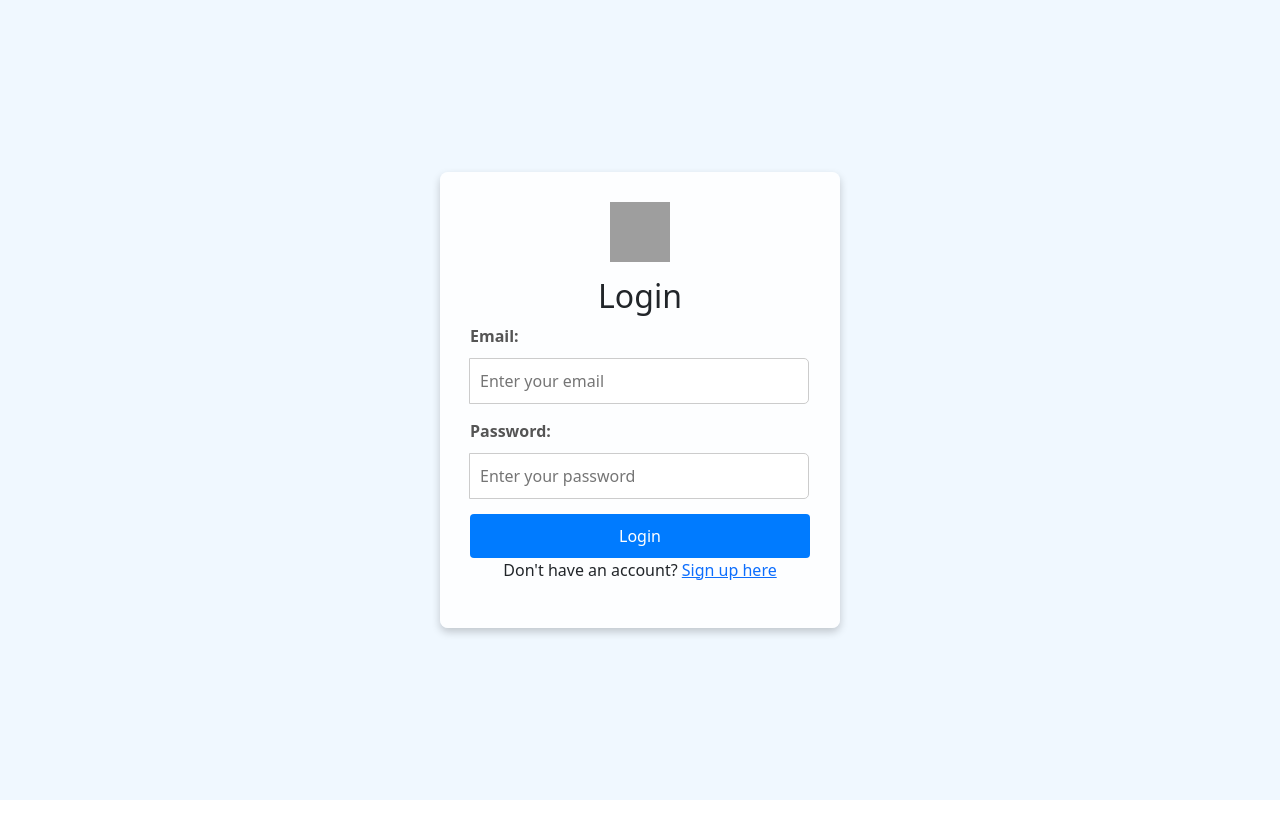
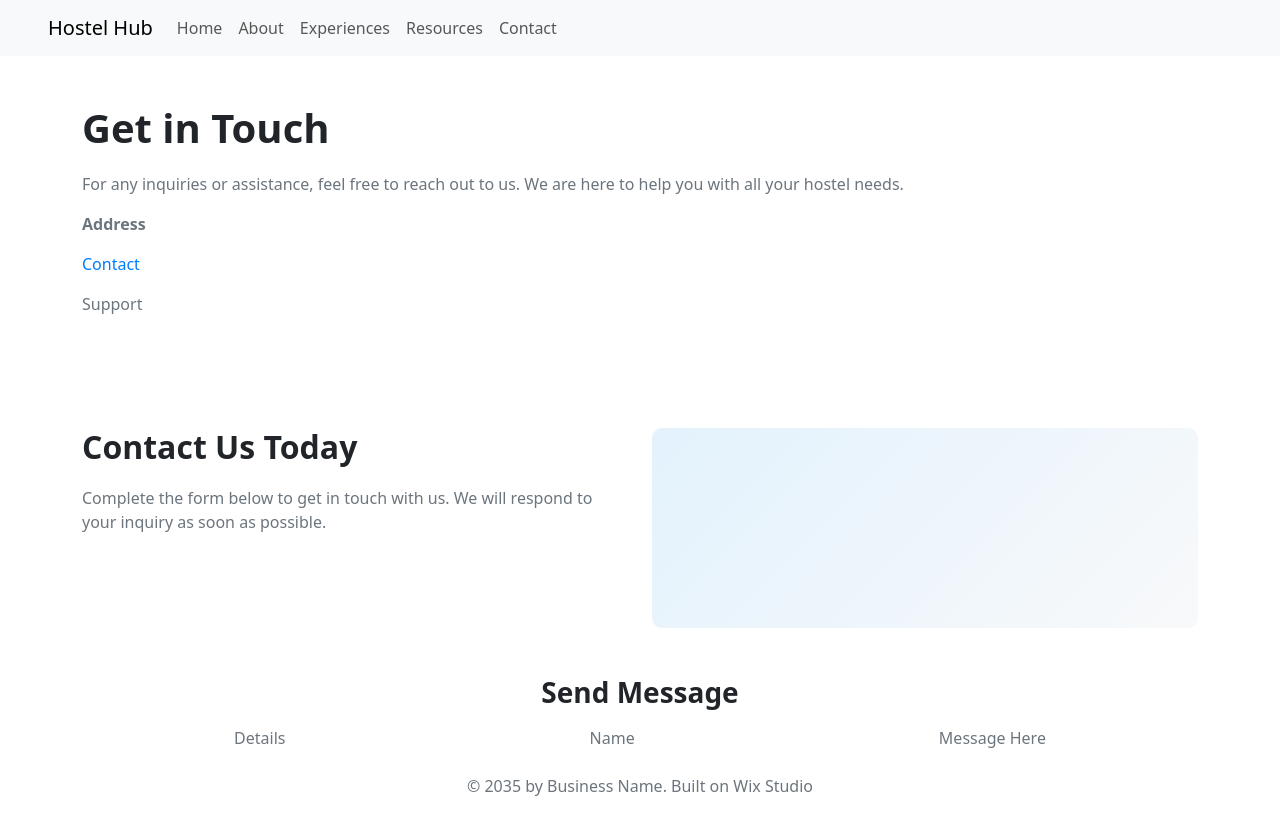
Before and after one commit to syedsuhail07/project, a React (Create React App) app: page /contact in a window 1280 px wide. Before the commit this address led to /. Shown: the top 838 px of the page. Before the commit the page ends 800 px from the top, so only its background shows below. Built offline with nearby package versions, Linux system fonts and the light colour scheme; grey boxes are pictures that could not be loaded.

Commit message:
new code

```diff
--- a/src/App.js
+++ b/src/App.js
@@ -1,5 +1,5 @@
 import React from 'react';
-import { BrowserRouter as Router, Routes, Route, Navigate } from 'react-router-dom';
+import { BrowserRouter as Router, Routes, Route, Navigate, Link } from 'react-router-dom';
 import Login from './components/Login';
 import Signup from './components/Signup';
 import Homepage from './components/user/Homepage';
@@ -7,10 +7,16 @@ import Adminhome from './components/admin/Adminhome';
 import Userdashboard from './components/user/userdashboard';
 import UserProfile from './components/user/userprofile';
 import Outpass from './components/admin/outpass';
+import AboutPage from './components/user/AboutPage';
+import ExperiencesPage from './components/user/ExperiencesPage';
+import ResourcesPage from './components/user/ResourcesPage';
+import ContactPage from './components/user/ContactPage';
 
 function App() {
   return (
     <Router>
+
+
       <Routes>
         <Route path="/" element={<Login />} />
         <Route path="/signup" element={<Signup />} />
@@ -19,6 +25,10 @@ function App() {
         <Route path="/user-dashboard" element={<Userdashboard />} />
         <Route path="/profile" element={<UserProfile />} />
         <Route path="/outpass" element={<Outpass />} />
+        <Route path="/experiences" element={<ExperiencesPage />} />
+        <Route path="/about" element={<AboutPage />} />
+        <Route path="/resources" element={<ResourcesPage />}/>
+        <Route path="/contact" element={<ContactPage />}/>
         <Route path="*" element={<Navigate to="/" />} />
       </Routes>
     </Router>
--- a/src/components/user/AboutPage.js
+++ b/src/components/user/AboutPage.js
@@ -1,12 +1,36 @@
 import React from "react";
 import { Link } from "react-router-dom";
 import "bootstrap/dist/css/bootstrap.min.css";
-import "./HomePage.css";
+import "./Homepage.css";
 import "./AboutPage.css";
 
-const AboutPage = () => {
+function AboutPage() {
   return (
     <div>
+      {/* Navbar */}
+      <nav className="navbar navbar-expand-lg navbar-light bg-light px-5">
+        <a className="navbar-brand" href="#">Hostel Hub</a>
+        <button
+          className="navbar-toggler"
+          type="button"
+          data-toggle="collapse"
+          data-target="#navbarNav"
+          aria-controls="navbarNav"
+          aria-expanded="false"
+          aria-label="Toggle navigation"
+        >
+          <span className="navbar-toggler-icon"></span>
+        </button>
+        <div className="collapse navbar-collapse" id="navbarNav">
+          <ul className="navbar-nav ml-auto">
+            <li className="nav-item"><a className="nav-link" href="#home">Home</a></li>
+            <li className="nav-item"><a className="nav-link" href="#about">About</a></li>
+            <li className="nav-item"><a className="nav-link" href="#features">Experiences</a></li>
+            <li className="nav-item"><a className="nav-link" href="#resources">Resources</a></li>
+            <li className="nav-item"><a className="nav-link" href="#contact">Contact</a></li>
+          </ul>
+        </div>
+      </nav>
 
 
       {/* Purpose Section */}
--- a/src/components/user/ContactPage.js
+++ b/src/components/user/ContactPage.js
@@ -2,9 +2,33 @@ import React from "react";
 import "bootstrap/dist/css/bootstrap.min.css";
 import "./ContactPage.css"; // CSS file for custom styling
 
-const ContactPage = () => {
+function ContactPage() {
   return (
     <div>
+      {/* Navbar */}
+      <nav className="navbar navbar-expand-lg navbar-light bg-light px-5">
+        <a className="navbar-brand" href="#">Hostel Hub</a>
+        <button
+          className="navbar-toggler"
+          type="button"
+          data-toggle="collapse"
+          data-target="#navbarNav"
+          aria-controls="navbarNav"
+          aria-expanded="false"
+          aria-label="Toggle navigation"
+        >
+          <span className="navbar-toggler-icon"></span>
+        </button>
+        <div className="collapse navbar-collapse" id="navbarNav">
+          <ul className="navbar-nav ml-auto">
+            <li className="nav-item"><a className="nav-link" href="#home">Home</a></li>
+            <li className="nav-item"><a className="nav-link" href="#about">About</a></li>
+            <li className="nav-item"><a className="nav-link" href="#features">Experiences</a></li>
+            <li className="nav-item"><a className="nav-link" href="#resources">Resources</a></li>
+            <li className="nav-item"><a className="nav-link" href="#contact">Contact</a></li>
+          </ul>
+        </div>
+      </nav>
 
 
       {/* Get in Touch Section */}
--- a/src/components/user/ExperiencesPage.js
+++ b/src/components/user/ExperiencesPage.js
@@ -2,9 +2,33 @@ import React from "react";
 import "bootstrap/dist/css/bootstrap.min.css";
 import "./ExperiencesPage.css"; // CSS file for custom styling
 
-const ExperiencesPage = () => {
+function ExperiencesPage(){
   return (
     <div>
+      {/* Navbar */}
+      <nav className="navbar navbar-expand-lg navbar-light bg-light px-5">
+        <a className="navbar-brand" href="#">Hostel Hub</a>
+        <button
+          className="navbar-toggler"
+          type="button"
+          data-toggle="collapse"
+          data-target="#navbarNav"
+          aria-controls="navbarNav"
+          aria-expanded="false"
+          aria-label="Toggle navigation"
+        >
+          <span className="navbar-toggler-icon"></span>
+        </button>
+        <div className="collapse navbar-collapse" id="navbarNav">
+          <ul className="navbar-nav ml-auto">
+            <li className="nav-item"><a className="nav-link" href="#home">Home</a></li>
+            <li className="nav-item"><a className="nav-link" href="#about">About</a></li>
+            <li className="nav-item"><a className="nav-link" href="#features">Experiences</a></li>
+            <li className="nav-item"><a className="nav-link" href="#resources">Resources</a></li>
+            <li className="nav-item"><a className="nav-link" href="#contact">Contact</a></li>
+          </ul>
+        </div>
+      </nav>
 
 
       {/* Student and Admin Access Section */}
--- a/src/components/user/Homepage.js
+++ b/src/components/user/Homepage.js
@@ -3,10 +3,35 @@ import React from "react";
 // import Navbar from '../components/shared/navbar';
 import "./HeroSection.css";
 import "bootstrap/dist/css/bootstrap.min.css";
-import "./Homepage.css";
+import './Homepage.css';
+
 const HomePage = () => {
   return (
     <div>
+      {/* Navbar */}
+      <nav className="navbar navbar-expand-lg navbar-light bg-light px-5">
+        <a className="navbar-brand" href="#">Hostel Hub</a>
+        <button
+          className="navbar-toggler"
+          type="button"
+          data-toggle="collapse"
+          data-target="#navbarNav"
+          aria-controls="navbarNav"
+          aria-expanded="false"
+          aria-label="Toggle navigation"
+        >
+          <span className="navbar-toggler-icon"></span>
+        </button>
+        <div className="collapse navbar-collapse" id="navbarNav">
+          <ul className="navbar-nav ml-auto">
+            <li className="nav-item"><a className="nav-link" href="#home">Home</a></li>
+            <li className="nav-item"><a className="nav-link" href="#about">About</a></li>
+            <li className="nav-item"><a className="nav-link" href="#features">Experiences</a></li>
+            <li className="nav-item"><a className="nav-link" href="#resources">Resources</a></li>
+            <li className="nav-item"><a className="nav-link" href="#contact">Contact</a></li>
+          </ul>
+        </div>
+      </nav>
 
 
       {/* Hero Section */}
--- a/src/components/user/ResourcesPage.js
+++ b/src/components/user/ResourcesPage.js
@@ -3,10 +3,33 @@ import "bootstrap/dist/css/bootstrap.min.css";
 // import Navbar from "../shared/Navbar";
 import "./ResourcesPage.css"; // CSS file for custom styling
 
-const ResourcesPage = () => {
+function ResourcesPage(){
   return (
     <div>
-
+      {/* Navbar */}
+      <nav className="navbar navbar-expand-lg navbar-light bg-light px-5">
+        <a className="navbar-brand" href="#">Hostel Hub</a>
+        <button
+          className="navbar-toggler"
+          type="button"
+          data-toggle="collapse"
+          data-target="#navbarNav"
+          aria-controls="navbarNav"
+          aria-expanded="false"
+          aria-label="Toggle navigation"
+        >
+          <span className="navbar-toggler-icon"></span>
+        </button>
+        <div className="collapse navbar-collapse" id="navbarNav">
+          <ul className="navbar-nav ml-auto">
+            <li className="nav-item"><a className="nav-link" href="#home">Home</a></li>
+            <li className="nav-item"><a className="nav-link" href="#about">About</a></li>
+            <li className="nav-item"><a className="nav-link" href="#features">Experiences</a></li>
+            <li className="nav-item"><a className="nav-link" href="#resources">Resources</a></li>
+            <li className="nav-item"><a className="nav-link" href="#contact">Contact</a></li>
+          </ul>
+        </div>
+      </nav>
 
       {/* User Guide Section */}
       <section className="user-guide-section py-5">
--- a/src/components/user/userdashboard.js
+++ b/src/components/user/userdashboard.js
@@ -5,6 +5,27 @@ import ".//userdashboard.css";
 const HomePage = () => {
   return (
     <div>
+      <div>
+      <nav>
+        <ul>
+          <li>
+          <Link to="">Hostel Hub</Link>
+          <br></br>
+          <Link to="/home">Home</Link>
+          <br></br>
+          <Link to="/about">About</Link>
+          <br></br>
+          <Link to="/resources">Resources</Link>
+          <br></br>
+          <Link to="/experiences">Experiences</Link> {/* Add this link */}
+          <br></br>
+          <Link to="/contact">Contact Us</Link>
+          </li>
+          {/* Other navigation items */}
+        </ul>
+      </nav>
+    </div>
+
       {/* Navbar */}
       <nav className="navbar navbar-expand-lg navbar-light bg-light px-5">
         <a className="navbar-brand" href="#">Hostel Hub</a>
```
Also changed, not shown: src/components/user/Navbar.js (+35 -41 lines).
